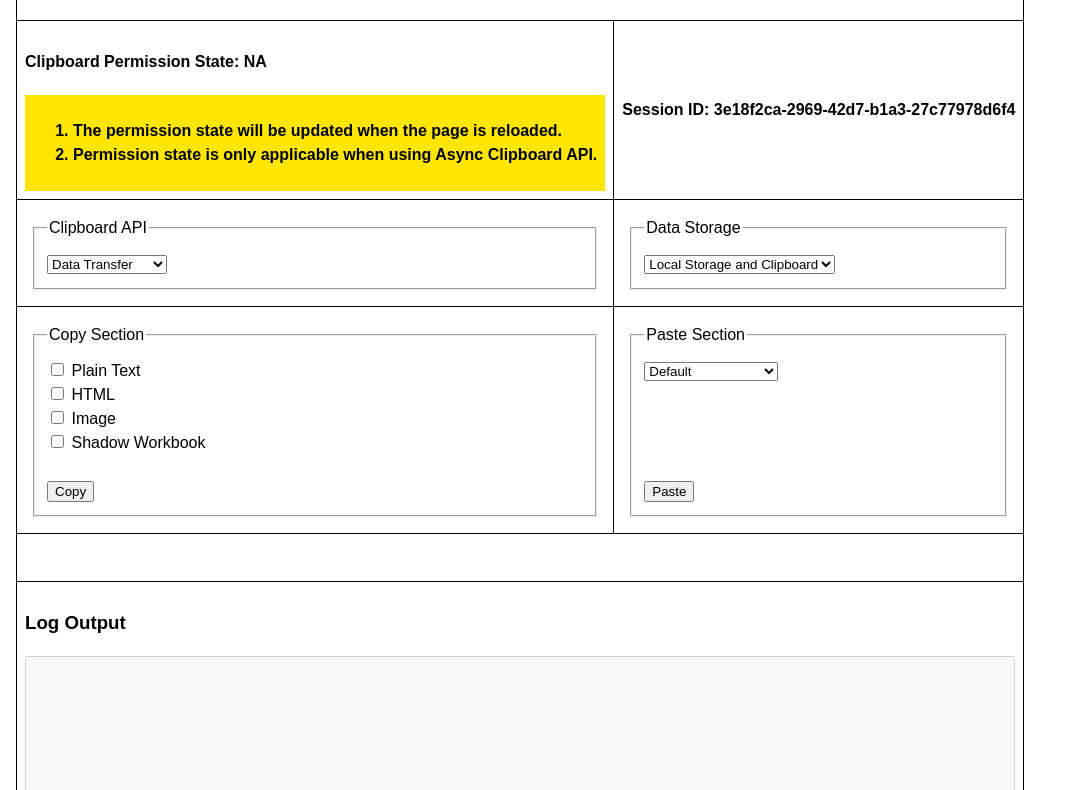
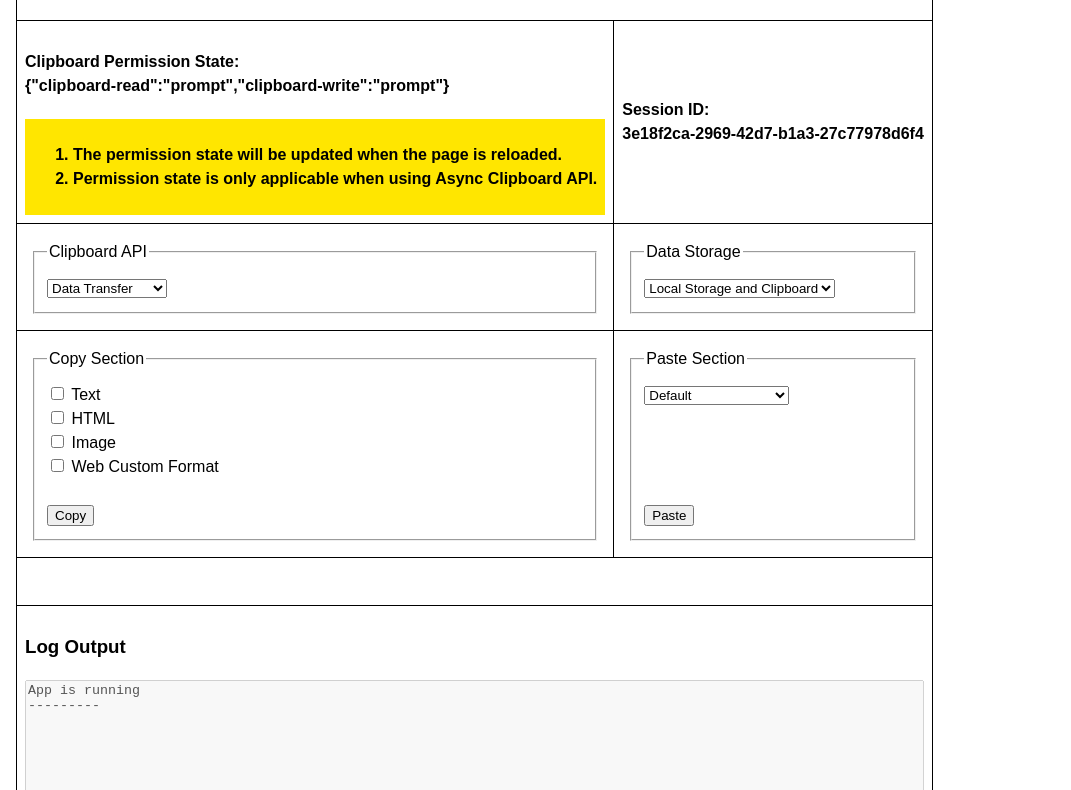
Before and after one commit to amitavak/AsyncClipboardChangeEventDemo, a website: page index.html in a window 1280 px wide. Shown: the part 104-894 px from the top of the page, without its empty margins (0-1071 px from the left). Drawn offline with Linux system fonts and the light colour scheme.

Commit message:
Updated code

```diff
--- a/index.html
+++ b/index.html
@@ -24,7 +24,7 @@
         <tr>
           <td>
             <h4>
-              Clipboard Permission State:
+              Clipboard Permission State: <br />
               <span id="clipboard-permission-state">NA</span>
             </h4>
             <div class="highlighted-note">
@@ -41,14 +41,17 @@
             </div>
           </td>
           <td>
-            <h4>Session ID: <span id="session-id">NA</span></h4>
+            <h4>
+              Session ID: <br />
+              <span id="session-id">NA</span>
+            </h4>
           </td>
         </tr>
         <tr>
           <td>
             <fieldset>
               <legend>Clipboard API</legend>
-              <select id="clpboard-api">
+              <select id="clipboard-api">
                 <option value="dataTransfer">Data Transfer</option>
                 <option value="asyncClipboard">Async Clipboard</option>
               </select>
@@ -74,16 +77,16 @@
               <legend>Copy Section</legend>
               <div style="min-height: 120px">
                 <input type="checkbox" id="text-payload-chkbox" />
-                <label for="text-payload-chkbox">Plain Text</label>
+                <label for="text-payload-chkbox">Text</label>
                 <br />
                 <input type="checkbox" id="html-payload-chkbox" />
                 <label for="html-payload-chkbox">HTML</label>
                 <br />
-                <input type="checkbox" id="image-payload-chkbox" />
+                <input type="checkbox" id="img-payload-chkbox" />
                 <label for="image-payload-chkbox">Image</label>
                 <br />
-                <input type="checkbox" id="sw-payload-chkbox" />
-                <label for="sw-payload-chkbox">Shadow Workbook</label>
+                <input type="checkbox" id="wcf-payload-chkbox" />
+                <label for="wcf-payload-chkbox">Web Custom Format</label>
               </div>
               <button id="copy-btn">Copy</button>
             </fieldset>
@@ -101,8 +104,8 @@
                   <option id="img-paste-option" value="pasteImage">
                     Image
                   </option>
-                  <option id="sw-paste-option" value="pasteSw">
-                    Shadow Workbook
+                  <option id="sw-paste-option" value="pasteWCF">
+                    Web Custom Format
                   </option>
                 </select>
               </div>
--- a/script.js
+++ b/script.js
@@ -1,24 +1,139 @@
 class App {
-  #appSettings = {
-    clipboardApi: this.#dataTransferApi,
-    dataStorage: this.#localStorageAndClipboardStorage,
-    copyPayloads: [
-      this.#copyPayloadText,
-      this.#copyPayloadHtml,
-      this.#copyPayloadImg,
-    ],
-  };
-
-  clipboardPermissionState = "NA";
-  lastCopyPasteType = "NA";
-  sessionId = "NA";
+  #sessionId = null;
+  clipboardPermissionState = null;
+  pasteOption = this.#pastePasteOptionDefault;
+  lastCopyPasteType = this.#notAvailable;
 
   constructor() {}
 
   run() {
-    this.#assignSessionId();
+    this.#UpdateSessionId();
 
-    console.log("App is running");
+    this.#initializeAppSettings();
+
+    this.#UpdateClipboardPermissionState();
+
+    this.#logMessage("App is running");
+  }
+
+  #initializeAppSettings() {}
+
+  #UpdateSessionId() {
+    const sessionIdElm = document.getElementById("session-id");
+    sessionIdElm.innerHTML = this.sessionId;
+  }
+
+  async #UpdateClipboardPermissionState() {
+    this.clipboardPermissionState = await this.#getClipboardPermissionState();
+
+    const clipboardPermissionElm = document.getElementById(
+      "clipboard-permission-state"
+    );
+    clipboardPermissionElm.innerHTML = JSON.stringify(
+      this.clipboardPermissionState
+    );
+  }
+
+  async #getClipboardPermissionState() {
+    const clipboardPermissionState = {
+      "clipboard-read": "Not Supported",
+      "clipboard-write": "Not Supported",
+    };
+    if (!navigator?.permissions) {
+      return clipboardPermissionState;
+    }
+
+    try {
+      const clipboardReadPermission = await navigator.permissions.query({
+        name: "clipboard-read",
+      });
+
+      clipboardPermissionState["clipboard-read"] =
+        clipboardReadPermission.state;
+    } catch (err) {
+      clipboardPermissionState["clipboard-read"] = "ERR";
+    }
+
+    try {
+      const clipboardWritePermission = await navigator.permissions.query({
+        name: "clipboard-write",
+      });
+
+      clipboardPermissionState["clipboard-write"] =
+        clipboardWritePermission.state;
+    } catch (err) {
+      clipboardPermissionState["clipboard-write"] = "ERR";
+    }
+
+    return clipboardPermissionState;
+  }
+
+  #generateUUID() {
+    return "xxxxxxxx-xxxx-4xxx-yxxx-xxxxxxxxxxxx".replace(
+      /[xy]/g,
+      function (c) {
+        const r = (Math.random() * 16) | 0;
+        const v = c === "x" ? r : (r & 0x3) | 0x8;
+        return v.toString(16);
+      }
+    );
+  }
+
+  #logMessage(message) {
+    const logOutputElm = document.getElementById("log-output");
+
+    logOutputElm.value += `${message}\n---------\n`;
+    logOutputElm.scrollTop = logOutputElm.scrollHeight;
+  }
+
+  get sessionId() {
+    if (!this.#sessionId) {
+      this.#sessionId = this.#generateUUID();
+    }
+
+    return this.#sessionId;
+  }
+
+  get clipboardApi() {
+    const clipboardApiElm = document.getElementById("clipboard-api");
+    return clipboardApiElm.value;
+  }
+
+  get dataStorage() {
+    const dataStorageElm = document.getElementById("data-storage");
+    return dataStorageElm.value;
+  }
+
+  get copyPayloads() {
+    const copyPayloadTextElm = document.getElementById("text-payload-chkbox");
+    const copyPayloadHtmlElm = document.getElementById("html-payload-chkbox");
+    const copyPayloadImgElm = document.getElementById("img-payload-chkbox");
+    const copyPayloadWebCustomFormatElm =
+      document.getElementById("wcf-payload-chkbox");
+
+    const copyPayloads = [];
+
+    if (copyPayloadTextElm.checked) {
+      copyPayloads.push(this.#copyPayloadText);
+    }
+
+    if (copyPayloadHtmlElm.checked) {
+      copyPayloads.push(this.#copyPayloadHtml);
+    }
+
+    if (copyPayloadImgElm.checked) {
+      copyPayloads.push(this.#copyPayloadImg);
+    }
+
+    if (copyPayloadWebCustomFormatElm.checked) {
+      copyPayloads.push(this.#copyPayloadWebCustomFormat);
+    }
+
+    return copyPayloads;
+  }
+
+  get #notAvailable() {
+    return "NA";
   }
 
   get #dataTransferApi() {
@@ -49,26 +164,12 @@ class App {
     return "img";
   }
 
-  get #copyPayloadShadowWorkbook() {
-    return "sw";
+  get #copyPayloadWebCustomFormat() {
+    return "wcf";
   }
 
-  #assignSessionId() {
-    this.sessionId = this.#generateUUID();
-
-    const sessionIdElm = document.getElementById("session-id");
-    sessionIdElm.innerHTML = this.sessionId;
-  }
-
-  #generateUUID() {
-    return "xxxxxxxx-xxxx-4xxx-yxxx-xxxxxxxxxxxx".replace(
-      /[xy]/g,
-      function (c) {
-        const r = (Math.random() * 16) | 0;
-        const v = c === "x" ? r : (r & 0x3) | 0x8;
-        return v.toString(16);
-      }
-    );
+  get #pastePasteOptionDefault() {
+    return "default";
   }
 }
 
```
